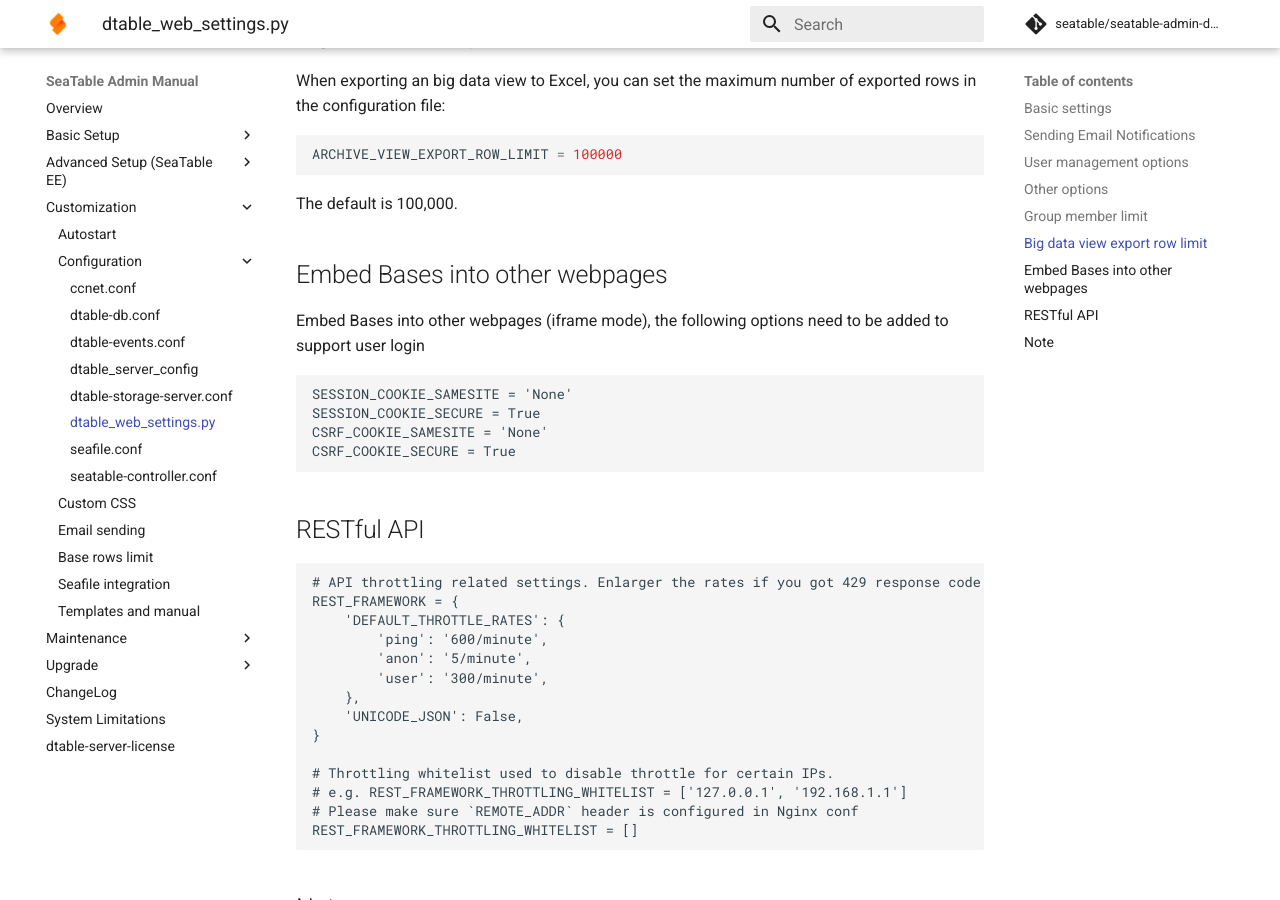
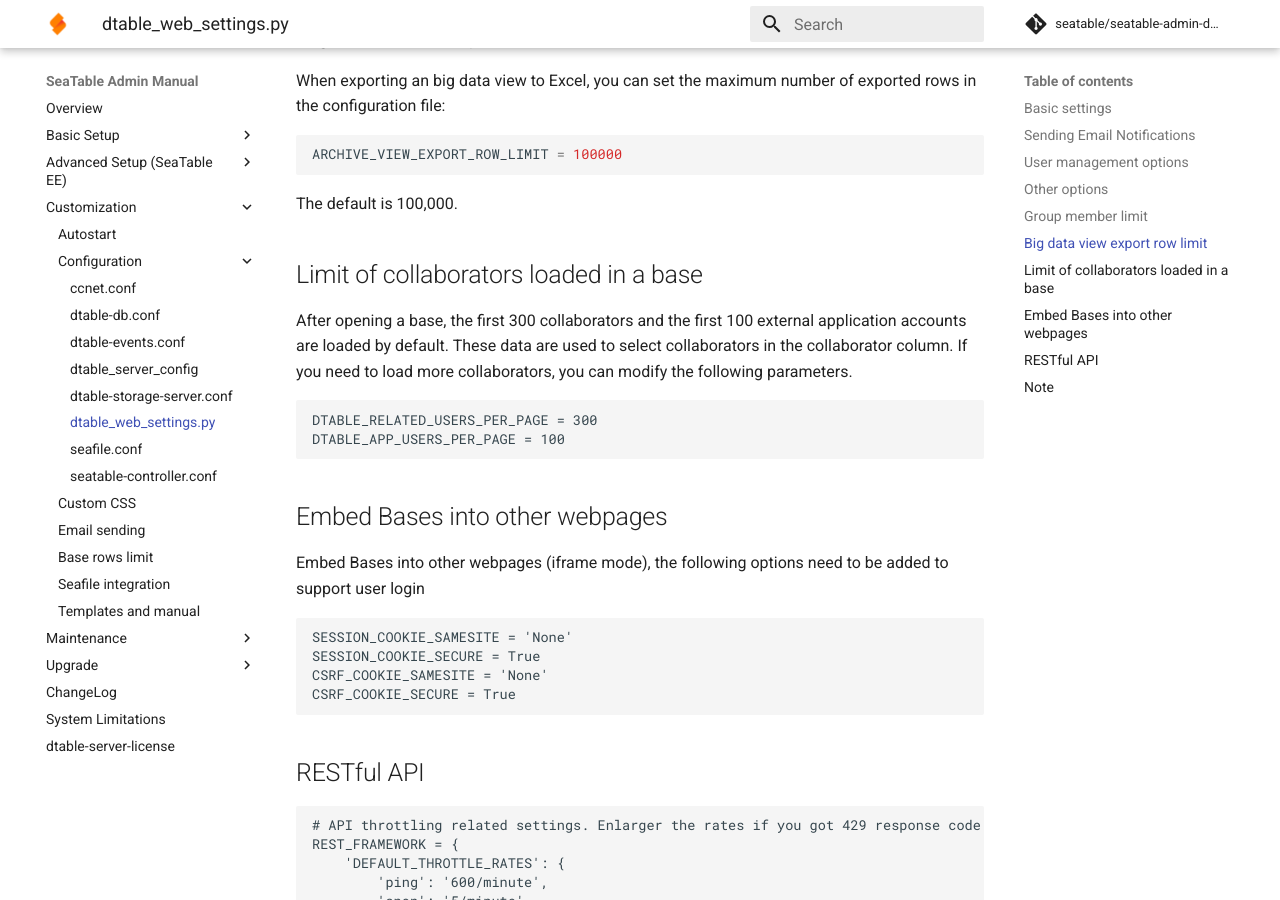
Before and after one commit to seatable/seatable-admin-docs, an MkDocs documentation site: the page built from manual/config/dtable_web_settings.md, in a window 1280 px wide and 900 px high, scrolled down 3050 px. Built offline with MkDocs 1.6.1 and Material for MkDocs 9.7.7, drawn with Linux system fonts in a browser that asks for light colours; comment, search, counter and statistics services are not loaded.

Commit message:
Update dtable_web_settings.md

````diff
--- a/manual/config/dtable_web_settings.md
+++ b/manual/config/dtable_web_settings.md
@@ -155,6 +155,16 @@
 
 The default is 100,000.
 
+## Limit of collaborators loaded in a base
+
+After opening a base, the first 300 collaborators and the first 100 external application accounts are loaded by default. These data are used to select collaborators in the collaborator column. If you need to load more collaborators, you can modify the following parameters.
+
+```
+DTABLE_RELATED_USERS_PER_PAGE = 300
+DTABLE_APP_USERS_PER_PAGE = 100
+```
+
+
 ## Embed Bases into other webpages
 
 Embed Bases into other webpages (iframe mode), the following options need to be added to support user login
````
